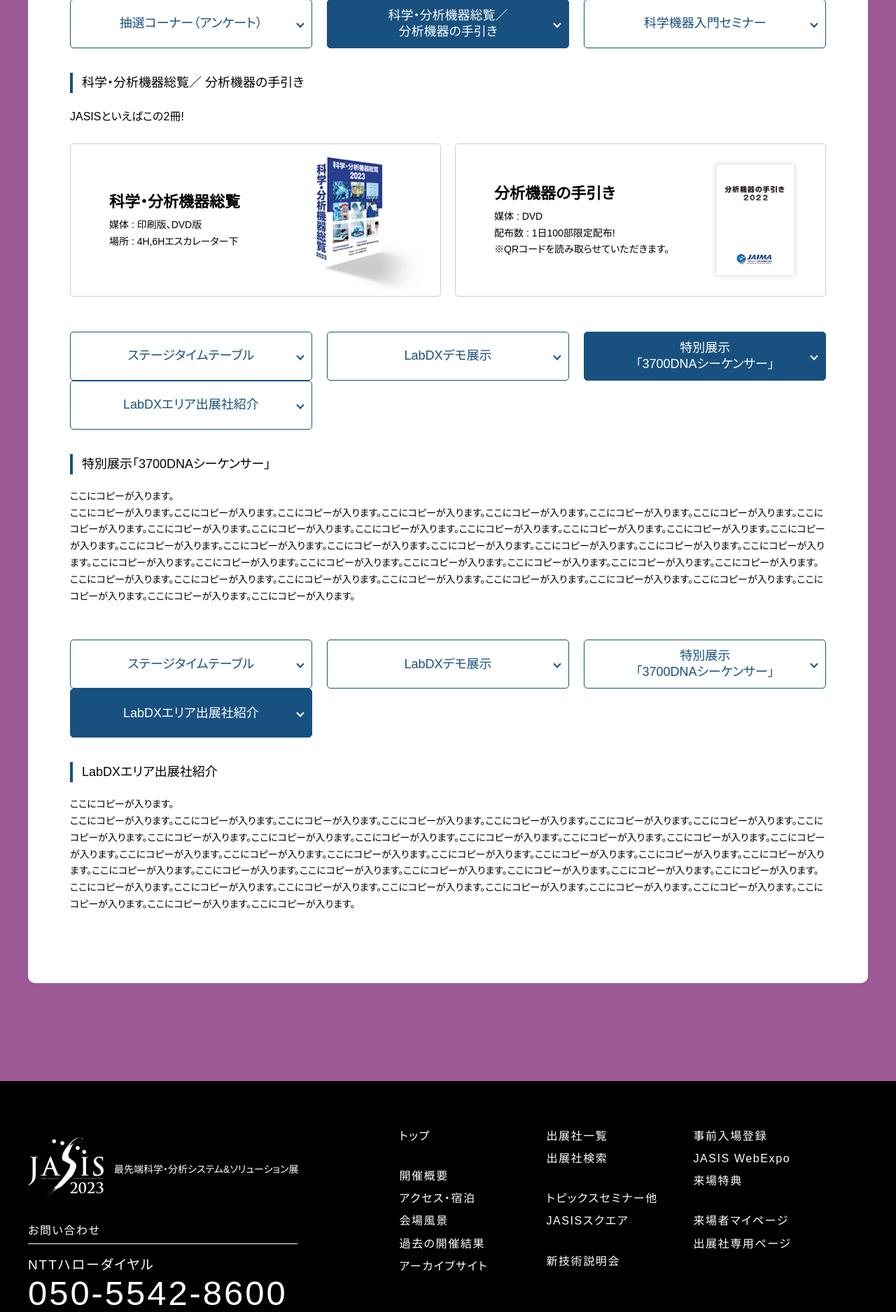
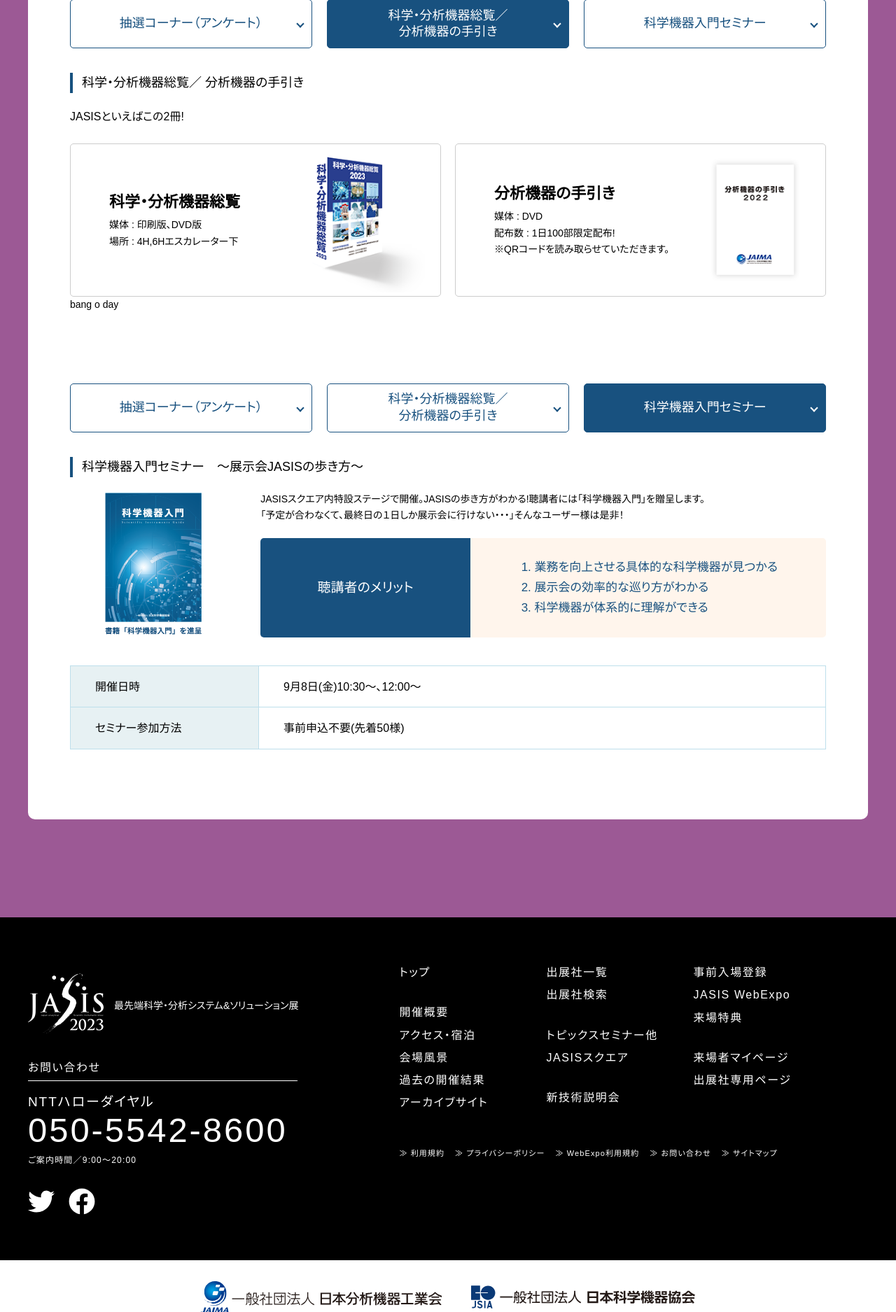
Before and after one commit to duongspm/jasis-official_2023, a PHP site: page /point/index.html in a window 1280 px wide. Shown: the part 2165-4040 px from the top of the page at 70% size. Run offline with PHP 8.4, Linux system fonts and the light colour scheme; some libraries are stand-ins or nearby versions.

Commit message:
update toi  seminar

```diff
--- a/assets/css/point.css
+++ b/assets/css/point.css
@@ -354,3 +354,99 @@
     line-height: 1.5;
     padding-bottom: 5px;
 }
+
+.seminar{
+    display: flex;
+    align-items: center;
+    justify-content: space-between;
+    margin-left: 50px;
+}
+.seminar__img{
+    width: 22%;
+}
+.seminar__right{
+    width: 80%;
+}
+.benefits{
+    display: flex;
+    align-items: center;
+    justify-content: space-between;
+    border-radius: 5px;
+    font-weight: 500;
+    margin-top: 20px;
+}
+.benefits__left{
+    display: flex;
+    justify-content: center;
+    align-items: center;
+    background-color: var(--color-blue);
+    padding: 55px 25px;
+    width: 300px;
+    height: 142px;
+    border-top-left-radius: 5px;
+    border-bottom-left-radius: 5px;
+}
+.benefits__left p{
+    color: #ffffff;
+    font-size: 19px;
+}
+.benefits__right{
+    width: calc(100% - 300px);
+    height: 142px;
+    background-color: #fff5ec;
+    display: flex;
+    align-items: center;
+    border-top-right-radius: 5px;
+    border-bottom-right-radius: 5px;
+}
+.benefits__right ul{
+    margin-left: 18%;
+}
+.benefits__right ul li{
+    font-size: 17px;
+    color: var(--color-blue);
+    list-style-type: decimal;
+}
+
+.seminar__table{
+    display: flex;
+    margin-top: 40px;
+    font-size: 16px;
+}
+.seminar-col1{
+    width: 270px;
+}
+.seminar-col2{
+    width: calc(100% - 270px);
+}
+
+.seminar-th:nth-child(1)
+{
+    border-top: 1px solid #bddfeb;
+}
+.seminar-th{
+    border-bottom: 1px solid #bddfeb;
+    background: #e7f1f3;
+    border-left: 1px solid #bddfeb;
+    border-right: 1px solid #bddfeb;
+    display: flex;
+    align-items: center;
+}
+.seminar-th,
+.seminar-row{
+    height: 60px;
+    padding-left: 35px;
+}
+.seminar-row{
+    height: 60px;
+    border-bottom: 1px solid #bddfeb;
+    display: flex;
+    align-items: center;
+}
+
+.seminar-row{
+    border-right: 1px solid #bddfeb;
+}
+.seminar-row:nth-child(1){
+    border-top: 1px solid #bddfeb;
+}
--- a/point/index.html
+++ b/point/index.html
@@ -200,7 +200,13 @@
                         <img src="../assets/img/point/point-bookcard.png" alt="Book Card" width="238" height="204">
                     </div>
                 </div>
+                <div class="spScroll">
+                    <div class="swipe"><img src="../assets/img/common/ic_swipe.png" width="120" height="70" alt="swipe">
+                        <div class="info__table">
 
+                        </div>
+                    </div>
+                </div>
             </div>
             <!--/tab01-->
 
@@ -242,46 +248,61 @@
                         </div>
                     </div>
                 </div>
+                <h3>bang o day</h3>
+                <div class="spScroll">
+                    <div class="swipe"><img src="../assets/img/common/ic_swipe.png" width="120" height="70" alt="swipe">
+                        <div class="info__table">
+                        </div>
+                    </div>
+                </div>
             </div>
             <!--/tab02-->
 
             <div class="anchorlink"><div id="tab03"></div></div>
             <div class="tab">
                 <nav class="subnav">
-                    <a class="js-anchor" href="#tab01">ステージタイムテーブル</a>
-                    <a class="js-anchor" href="#tab02">LabDXデモ展示</a>
-                    <a class="js-anchor is-active">特別展示<br>「3700DNAシーケンサー」</a>
-                    <a class="js-anchor" href="#tab04">LabDXエリア出展社紹介</a>
+                    <a class="js-anchor" href="#tab01">抽選コーナー（アンケート）</a>
+                    <a class="js-anchor" href="#tab02">科学・分析機器総覧／ <br> 分析機器の手引き</a>
+                    <a class="js-anchor is-active" href="#tab03">科学機器入門セミナー</a>
                 </nav>
                 <!--/subnav-->
 
-                <h3 class="m-tit2">特別展示「3700DNAシーケンサー」</h3>
+                <h3 class="m-tit2">科学機器入門セミナー　～展示会JASISの歩き方～</h3>
 
-                <div class="square-box">
-                    <h4 class="square-tit">ここにコピーが入ります。</h4>
-                    <p>ここにコピーが入ります。ここにコピーが入ります。ここにコピーが入ります。ここにコピーが入ります。ここにコピーが入ります。ここにコピーが入ります。ここにコピーが入ります。ここにコピーが入ります。ここにコピーが入ります。ここにコピーが入ります。ここにコピーが入ります。ここにコピーが入ります。ここにコピーが入ります。ここにコピーが入ります。ここにコピーが入ります。ここにコピーが入ります。ここにコピーが入ります。ここにコピーが入ります。ここにコピーが入ります。ここにコピーが入ります。ここにコピーが入ります。ここにコピーが入ります。ここにコピーが入ります。ここにコピーが入ります。ここにコピーが入ります。ここにコピーが入ります。ここにコピーが入ります。ここにコピーが入ります。ここにコピーが入ります。ここにコピーが入ります。ここにコピーが入ります。ここにコピーが入ります。ここにコピーが入ります。ここにコピーが入ります。ここにコピーが入ります。ここにコピーが入ります。ここにコピーが入ります。ここにコピーが入ります。ここにコピーが入ります。</p>
+                <div class="seminar">
+                    <div class="seminar__img">
+                        <img src="../assets/img/point/point-book-small.png" alt="Book Image" width="138" height="204">
+                    </div>
+                    <div class="seminar__right">
+                        <p>JASISスクエア内特設ステージで開催。JASISの歩き方がわかる!聴講者には「科学機器入門」を贈呈します。</p>
+                        <p>「予定が合わなくて、最終日の１日しか展示会に行けない・・・」そんなユーザー様は是非！</p>
+                        <div class="benefits">
+                            <div class="benefits__left">
+                                <p>聴講者のメリット</p>
+                            </div>
+                            <div class="benefits__right">
+                                <ul>
+                                    <li>業務を向上させる具体的な科学機器が見つかる</li>
+                                    <li>展示会の効率的な巡り方がわかる</li>
+                                    <li>科学機器が体系的に理解ができる</li>
+                                </ul>
+                            </div>
+                        </div>
+                    </div>
                 </div>
+                <div class="seminar__table">
+                    <div class="seminar-col1">
+                        <p class="seminar-th">開催日時</p>
+                        <p class="seminar-th">セミナー参加方法</p>
+                    </div>
+                    <div class="seminar-col2">
+                        <p class="seminar-row">9月8日(金)10:30～、12:00～</p>
+                        <p class="seminar-row">事前申込不要(先着50様)</p>
+                    </div>
+                </div>
+
             </div>
             <!--/tab03-->
-
-            <div class="anchorlink"><div id="tab04"></div></div>
-            <div class="tab">
-                <nav class="subnav">
-                    <a class="js-anchor" href="#tab01">ステージタイムテーブル</a>
-                    <a class="js-anchor" href="#tab02">LabDXデモ展示</a>
-                    <a class="js-anchor" href="#tab03">特別展示<br>「3700DNAシーケンサー」</a>
-                    <a class="js-anchor is-active">LabDXエリア出展社紹介</a>
-                </nav>
-                <!--/subnav-->
-
-                <h3 class="m-tit2">LabDXエリア出展社紹介</h3>
-
-                <div class="square-box">
-                    <h4 class="square-tit">ここにコピーが入ります。</h4>
-                    <p>ここにコピーが入ります。ここにコピーが入ります。ここにコピーが入ります。ここにコピーが入ります。ここにコピーが入ります。ここにコピーが入ります。ここにコピーが入ります。ここにコピーが入ります。ここにコピーが入ります。ここにコピーが入ります。ここにコピーが入ります。ここにコピーが入ります。ここにコピーが入ります。ここにコピーが入ります。ここにコピーが入ります。ここにコピーが入ります。ここにコピーが入ります。ここにコピーが入ります。ここにコピーが入ります。ここにコピーが入ります。ここにコピーが入ります。ここにコピーが入ります。ここにコピーが入ります。ここにコピーが入ります。ここにコピーが入ります。ここにコピーが入ります。ここにコピーが入ります。ここにコピーが入ります。ここにコピーが入ります。ここにコピーが入ります。ここにコピーが入ります。ここにコピーが入ります。ここにコピーが入ります。ここにコピーが入ります。ここにコピーが入ります。ここにコピーが入ります。ここにコピーが入ります。ここにコピーが入ります。ここにコピーが入ります。</p>
-                </div>
-            </div>
-            <!--/tab04-->
         </section>
         <!-- /bg wrap -->
     </div>
```
